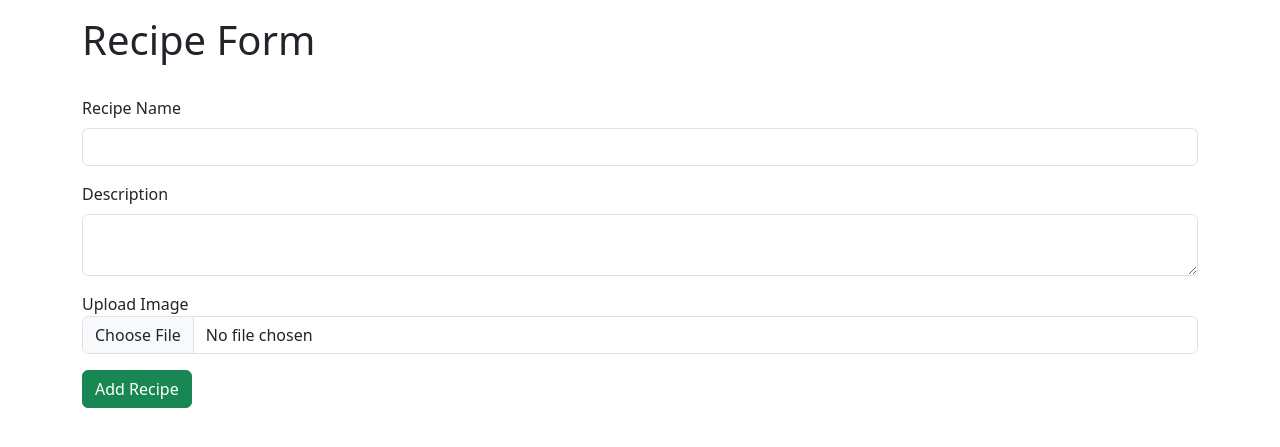
After one commit to WASIF738871/jango_project_tutorial, a Django app: page /render-recipe/ in a window 1280 px wide. The commit adds this page. Shown: the top 447 px of the page. Run offline with Django 4.2, Linux system fonts and the light colour scheme.

Commit message:
form concept data handling from html form to backend

```diff
--- a/home/templates/base.html
+++ b/home/templates/base.html
@@ -4,6 +4,7 @@
     <meta charset="UTF-8">
     <meta http-equiv="X-UA-Compatible" content="IE=edge">
     <meta name="viewport" content="width=device-width, initial-scale=1.0">
+    <link href="https://cdn.jsdelivr.net/npm/bootstrap@5.3.1/dist/css/bootstrap.min.css" rel="stylesheet" integrity="sha384-4bw+/aepP/YC94hEpVNVgiZdgIC5+VKNBQNGCHeKRQN+PtmoHDEXuppvnDJzQIu9" crossorigin="anonymous">
     <title>Your Page Title</title>
     <!-- Add your CSS stylesheets and JavaScript files here -->
 </head>
@@ -13,7 +14,11 @@
     {% block start %}
 
 
+
     {% endblock %}
+
+
+</body>
 
 </body>
 </html>
--- a/project_1/settings.py
+++ b/project_1/settings.py
@@ -40,7 +40,8 @@ INSTALLED_APPS = [
 ]
 
 EXTERNAL_APPS = [
-    'home'
+    'home',
+    'vegeee'
 ]
 
 INSTALLED_APPS+= EXTERNAL_APPS
--- a/project_1/urls.py
+++ b/project_1/urls.py
@@ -17,10 +17,12 @@ Including another URLconf
 from django.contrib import admin
 from django.urls import path
 from home.views import *
+from vegeee.views import *
 
 urlpatterns = [
     path('', home ),
     path('render/', templateRend ),
+    path('render-recipe/', recipeform ),
 
 
     path('admin/', admin.site.urls),
--- /dev/null
+++ b/vegeee/templates/recipeform.html
@@ -0,0 +1,26 @@
+{% extends 'base.html'%} {%block start%}
+
+<div class="container mt-3">
+    <form action="" method="post" enctype="multipart/form-data">
+      <h1>Recipe Form</h1>
+      <br />
+    {% csrf_token %}
+    <div class="mb-3">
+      <label for="name" class="form-label">Recipe Name</label>
+      <input type="text" class="form-control" name="title" />
+    </div>
+
+    <div class="mb-3">
+      <label for="description" class="form-label">Description</label>
+      <textarea  name="description" class="form-control" ></textarea>
+    </div>
+
+    <div class="mb-3">
+      <label class="form-check-label" for="recipe_image">Upload Image</label>
+      <input name="recipe_image" type="file" class="form-control" />
+    </div>
+    <button type="submit" class="btn btn-success">Add Recipe</button>
+  </form>
+</div>
+
+{%endblock%}
--- a/vegeee/views.py
+++ b/vegeee/views.py
@@ -1,3 +1,21 @@
 from django.shortcuts import render
+from vegeee.models import Recipe
 
 # Create your views here.
+def recipeform(request):
+
+    if(request.POST):
+        data = request.POST
+        title= data.get('title')
+        description= data.get('description')
+        recipe_image = request.FILES.get('recipe_image')
+        print(recipe_image)
+        print(data)
+        Recipe.objects.create(
+            title= title,
+            description= description,
+            recipe_image= recipe_image
+            )
+
+
+    return render(request, 'recipeform.html')
```
Also changed, not shown: vegeee/models.py (+6 -6 lines), db.sqlite3, home/migrations/0003_car.py (added), recipe/image_1.webp (added), recipe/image_1_YVwjceP.webp (added), uploads/image.webp (added), vegeee/migrations/0001_initial.py (added), vegeee/migrations/0002_remove_recipe_cook_time_remove_recipe_prep_time_and_more.py (added), vegeee/migrations/0003_alter_recipe_description_alter_recipe_recipe_image.py (added).
